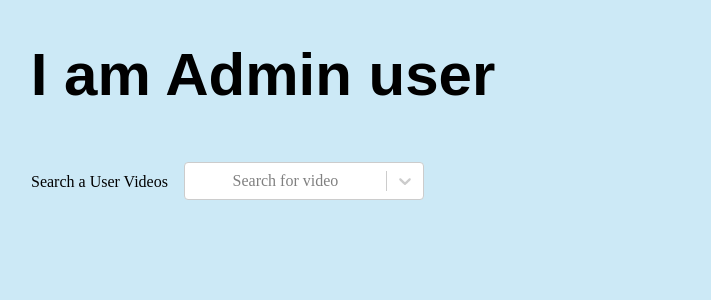
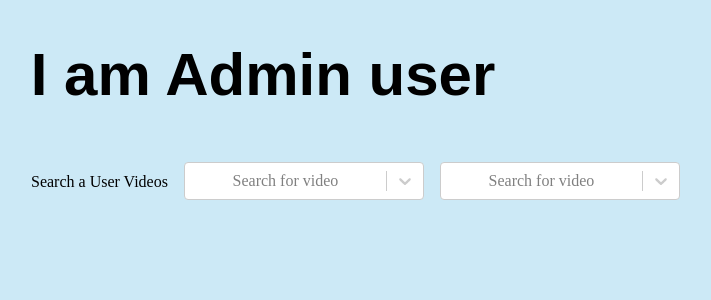
Before and after one commit to PolskaTag/project-watchit, a React (Create React App) app in the folder client/: page /admin/user in a window 1280 px wide. Shown: the top 300 px of the page, without its empty margins (377-1088 px from the left). Built offline with nearby package versions, Linux system fonts and the light colour scheme.

Commit message:
Tb admin user updates

```diff
--- a/client/src/components/AdminUser.jsx
+++ b/client/src/components/AdminUser.jsx
@@ -14,12 +14,48 @@ function AdminUser() {
                             </option>
                         )) }
                     </Select>*/
+      const users = [
+        { username: "Sam", vidoeName: "https://watchit-east-bucket1.s3.amazonaws.com/output1.avi?AWSAccessKeyId=AKIAYFVHGUKZZ3RKHI6T&Expires=1634529315&Signature=ent3QtIixRHOrT6Q4QFogbpzv4I%3D" },
+        { username: "Jennifer", vidoeName:"https://media.w3.org/2010/05/bunny/trailer.mp4" },
+        { username: "Magic", vidoeName: "https://media.w3.org/2010/05/bunny/movie.mp4" },
+        { username : "Rihanna", vidoeName: "https://www.youtube.com/watch?v=lWA2pjMjpBs"},
+        { username : "Rihanna", vidoeName: "https://www.youtube.com/watch?v=rp4UwPZfRis"},
+        { username : "Rihanna", vidoeName: "https://www.youtube.com/watch?v=JF8BRvqGCNs"},
+        { username : "Rihanna", vidoeName: "https://www.youtube.com/watch?v=uelHwf8o7_U"},
+        { username : "Chris Brown", vidoeName: "https://www.youtube.com/watch?v=z29nI8RQV0U"},
+        { username : "Chris Brown", vidoeName: "https://www.youtube.com/watch?v=6CFYIOF89hc"},
+        { username : "Chris Brown", vidoeName: "https://www.youtube.com/watch?v=iGs1gODLiSQ"}
+      ];
+      let newUsers = []
+
+      //const [tuser, newtuser] = useState([{}])
+     // users.map((user) => (newtuser("label: " + user.username, "value: " + user.username)))
+     // console.log(tuser)
+       let i;
+      // let count = 1;
+
+       //newtuser("label " + users[0].username, "value: " + users[0].vidoeName1)
+      for(i = 0; i < users.length; i++){
+       // if(users[i].username!==users[i-1]){
+        let foo = {}
+        foo['label' ] = users[i].username
+        foo['value'] = users[i].vidoeName
+        //}
+        newUsers.push(foo)
+      }
+      console.log(newUsers)
 
       const actions = [
         { label: "Sam", value: "https://watchit-east-bucket1.s3.amazonaws.com/output1.avi?AWSAccessKeyId=AKIAYFVHGUKZZ3RKHI6T&Expires=1634529315&Signature=ent3QtIixRHOrT6Q4QFogbpzv4I%3D" },
         { label: "Jennifer", value:"https://media.w3.org/2010/05/bunny/trailer.mp4" },
         { label: "Magic", value: "https://media.w3.org/2010/05/bunny/movie.mp4" },
-        { label : "Rihanna", value: "https://www.youtube.com/watch?v=lWA2pjMjpBs"}
+        { label : "Rihanna", value: "https://www.youtube.com/watch?v=lWA2pjMjpBs"},
+        { label : "Rihanna", value: "https://www.youtube.com/watch?v=rp4UwPZfRis"},
+        //{ label : "Rihanna", value: "https://www.youtube.com/watch?v=JF8BRvqGCNs"},
+       // { label : "Rihanna", value: "https://www.youtube.com/watch?v=uelHwf8o7_U"},
+        //{ label : "Chris Brown", value: "https://www.youtube.com/watch?v=z29nI8RQV0U"},
+       // { label : "Chris Brown", value: "https://www.youtube.com/watch?v=6CFYIOF89hc"},
+       // { label : "Chris Brown", value: "https://www.youtube.com/watch?v=iGs1gODLiSQ"}
       ];
       const [url, setUrl] = useState(actions.value)
       const handleVideo = e =>{
@@ -36,6 +72,9 @@ function AdminUser() {
                 <div className="select">
                    <Select isSearchable  placeholder="Search for video" onChange={handleVideo} options={actions}/>
                 </div>
+                <div className="select">
+                   <Select isSearchable  placeholder="Search for video" onChange={handleVideo} options={newUsers}/>
+                </div>
 
                 </div>
                 <br/>
--- a/client/src/components/ProfilePage.jsx
+++ b/client/src/components/ProfilePage.jsx
@@ -7,7 +7,7 @@ import "./style/profilepage.css"
 
 function ProfilePage() {
 
-  //const [username] = useState(null)
+  const [username, setUsername] = useState(null)
 
 
 
--- a/client/src/components/style/adminPage.css
+++ b/client/src/components/style/adminPage.css
@@ -1,8 +1,7 @@
 .admin-container {
   text-align: center;
   align-items: center;
-  justify-content: center;
-  align-self: center;
+  background-size: cover;
 }
 
 .vid-btn {
```
Also changed, not shown: client/src/components/images/adminBg.jpg (added), client/src/components/images/adminImg.jpg (added).
